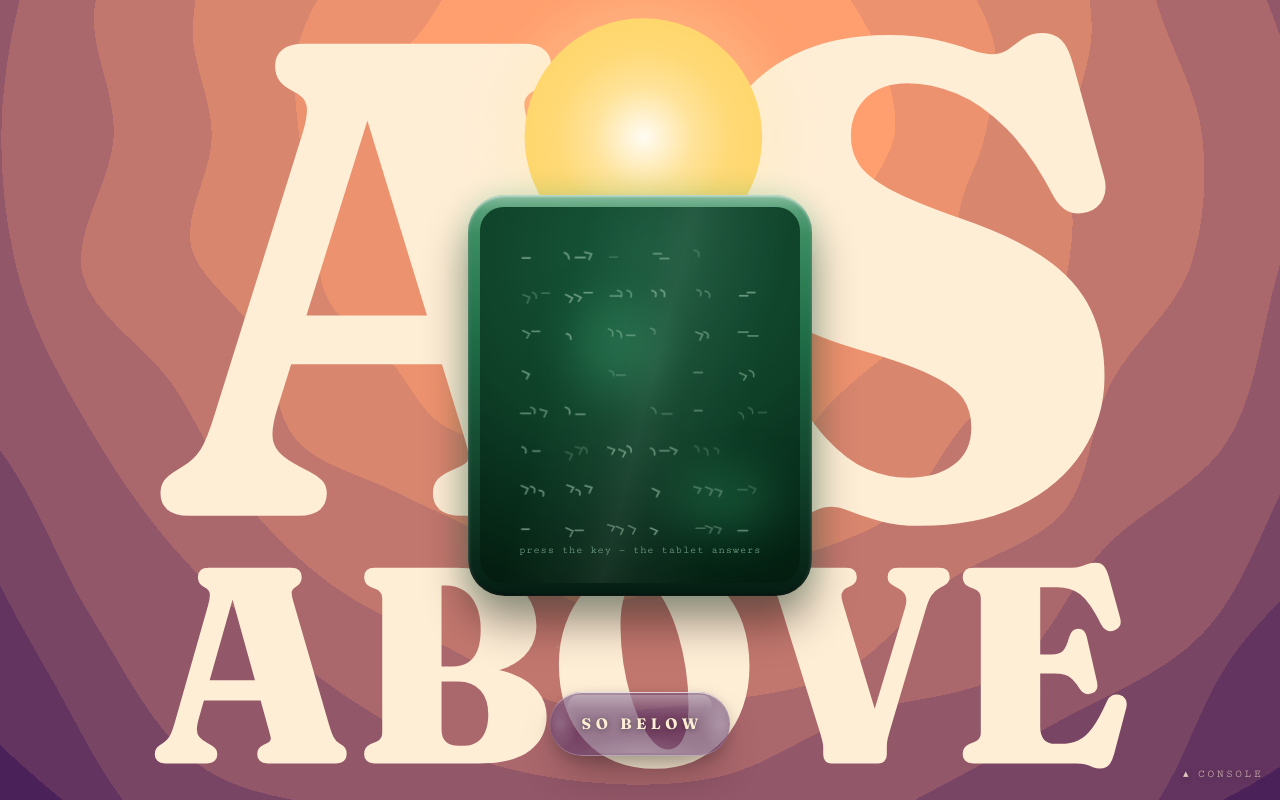
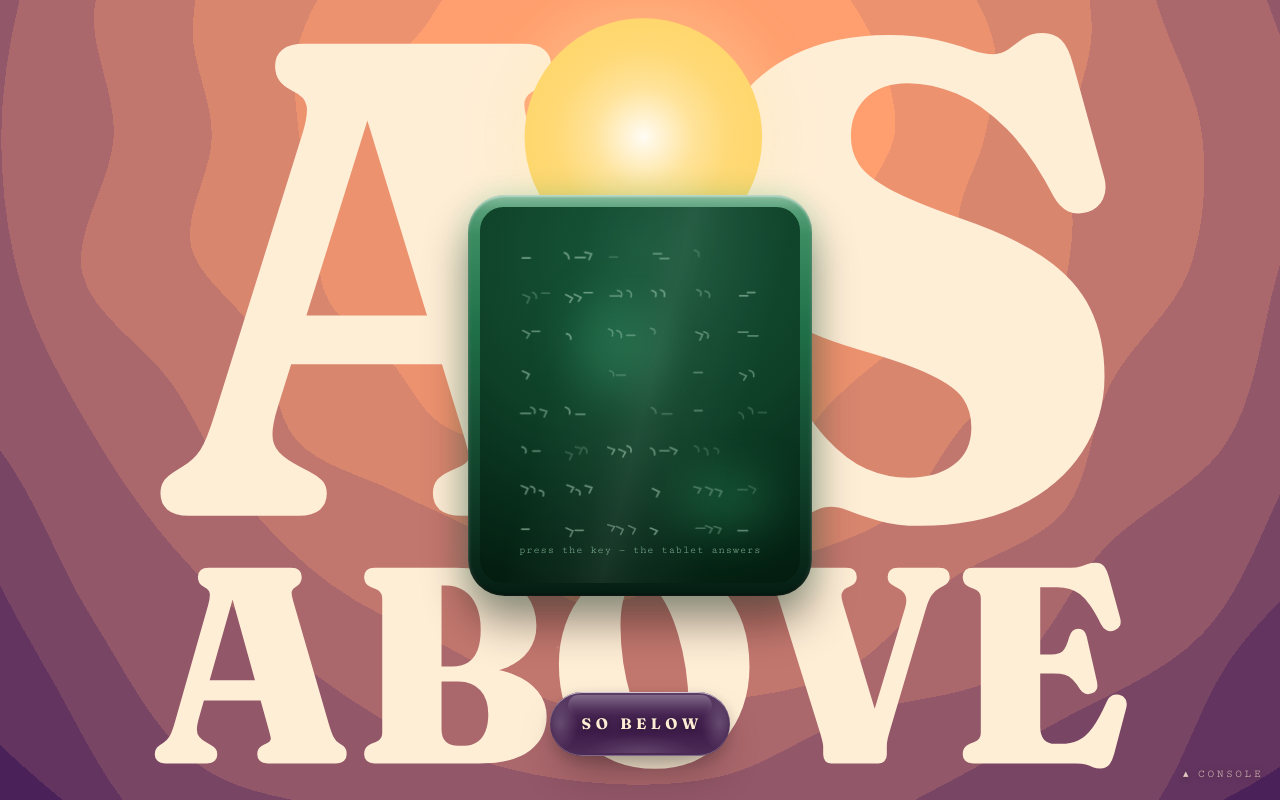
Before and after one commit to gare-Ware/as-above, a Next.js app: page / in a window 1280 px wide. Built offline with nearby package versions, Linux system fonts and the light colour scheme.

Commit message:
Frost goes FLAT: opaque pill in the sky's deep tone (wave-edge pulled 12% toward black), no backdrop sampling — a calm surface against the busy scene

```diff
--- a/src/app/globals.css
+++ b/src/app/globals.css
@@ -707,15 +707,14 @@ main[data-decode='decoding'] .tablet-text {
     inset 0 -8px 14px -10px rgba(8, 18, 36, 0.3);
   transition: box-shadow 180ms ease;
 }
-/* FROST — this branch's finish: frosted glass TINTED IN THE SKY'S OWN
-   DEEP TONE (--wave-edge: purple under the sun, dark blue under the
-   moon — theme-fade glides it), lighter and blurrier than smoke: a
-   colored pane, not a dark one. --glass-edge inset hairline and the
-   specular whispers stay. */
+/* FROST — this branch's finish: a FLAT, OPAQUE frosted pill in the sky's
+   own deep tone (--wave-edge, pulled a shade toward black so it never
+   camouflages against the outermost ring; theme-fade glides it). The
+   scene is busy by design — the key counters it: nothing shows through,
+   no backdrop sampling at all. The specular whispers keep it frosted
+   glass rather than plastic. */
 .glass-key[data-finish='frost'] {
-  background: color-mix(in oklab, var(--wave-edge) 58%, transparent);
-  backdrop-filter: blur(12px) saturate(1.5);
-  -webkit-backdrop-filter: blur(12px) saturate(1.5);
+  background: color-mix(in oklab, var(--wave-edge) 88%, black);
   box-shadow:
     inset 0 1px 0 color-mix(in oklab, var(--glass-edge) 70%, transparent),
     0 22px 44px -14px rgba(0, 0, 0, 0.4),
```
